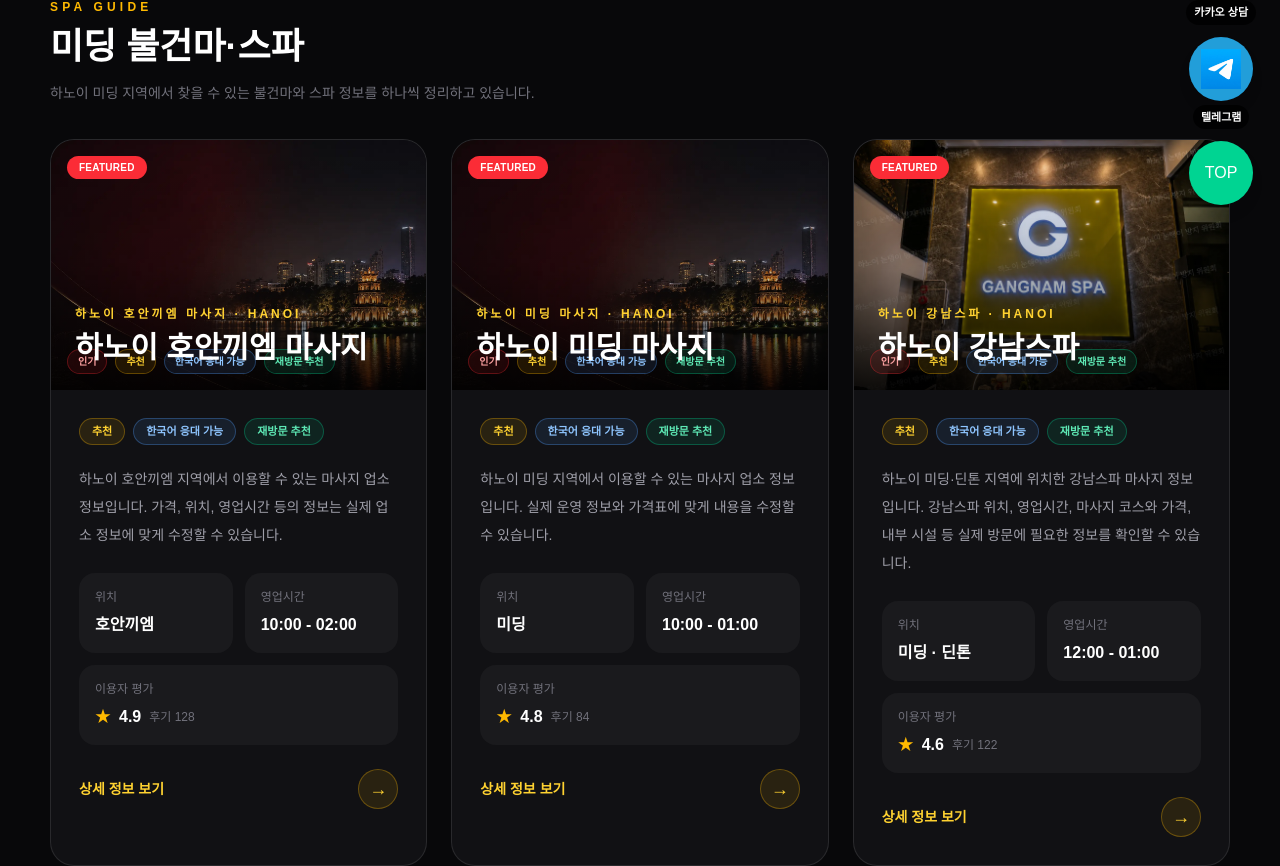
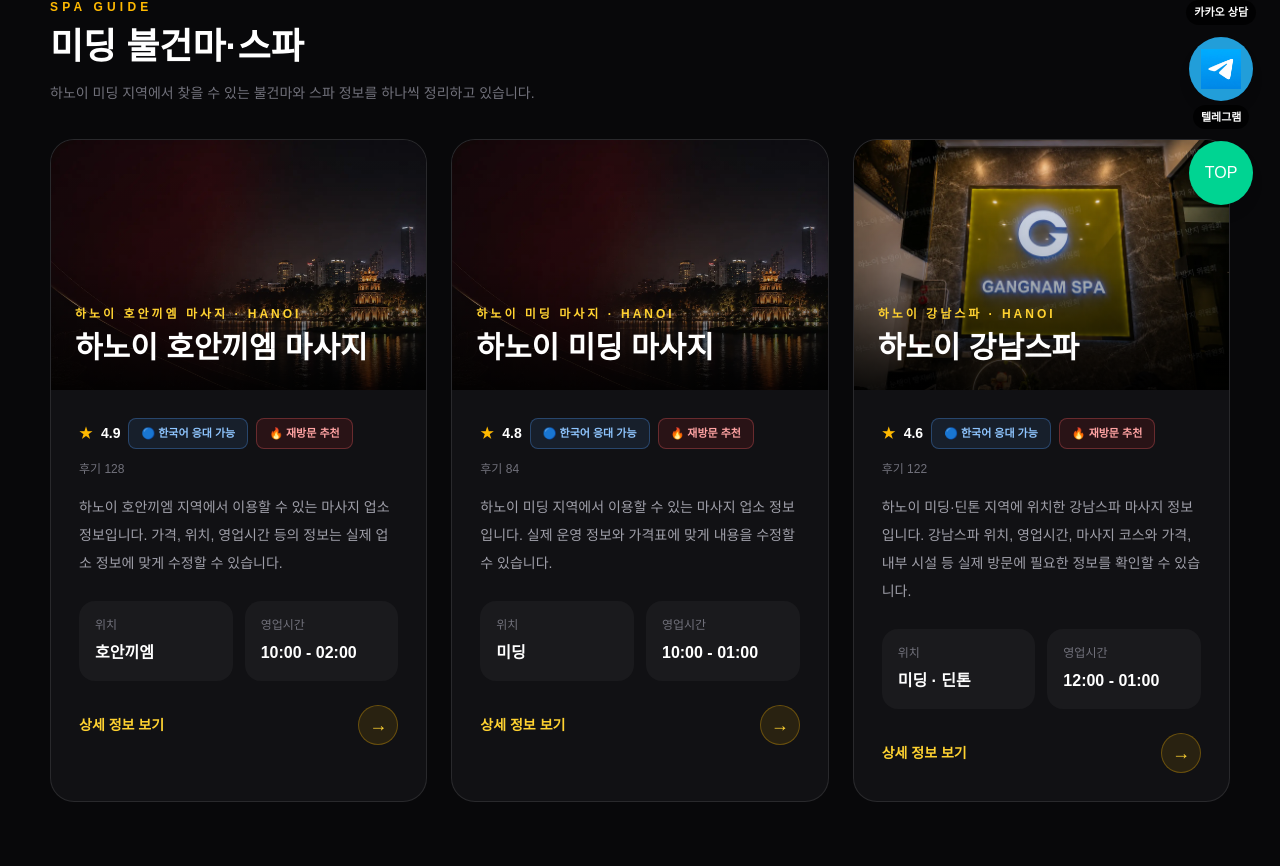
Before and after one commit to vietnam-nightlife/hanoi-nightlife, a Next.js app: page /massage in a window 1280 px wide. Shown: the part 571-1437 px from the top of the page. Built offline with nearby package versions, Linux system fonts and the light colour scheme.

Commit message:
Refactor MassagePage by removing badge styles
Removed badge styles and related rendering logic from the MassagePage component.

```diff
--- a/app/massage/page.tsx
+++ b/app/massage/page.tsx
@@ -23,15 +23,6 @@
   alternates: {
     canonical: "/massage",
   },
-};
-
-const badgeStyle: Record<string, string> = {
-  인기: "border-red-500/30 bg-red-500/10 text-red-300",
-  추천: "border-amber-400/30 bg-amber-400/10 text-amber-300",
-  "한국어 응대 가능":
-    "border-blue-400/30 bg-blue-400/10 text-blue-300",
-  "재방문 추천":
-    "border-emerald-400/30 bg-emerald-400/10 text-emerald-300",
 };
 
 export default function MassagePage() {
@@ -107,35 +98,6 @@
 
                 <div className="absolute inset-0 bg-gradient-to-t from-black/85 via-black/20 to-transparent" />
 
-
-                {/* FEATURED */}
-                {spa.featured && (
-                  <div className="absolute left-4 top-4 rounded-full bg-red-500 px-3 py-1 text-[10px] font-black tracking-wide text-white">
-                    FEATURED
-                  </div>
-                )}
-
-
-                {/* BADGES */}
-                {spa.tags && spa.tags.length > 0 && (
-                  <div className="absolute bottom-4 left-4 right-4 flex flex-wrap gap-2">
-
-                    {spa.tags.map((tag) => (
-                      <span
-                        key={tag}
-                        className={`rounded-full border px-2.5 py-1 text-[10px] font-bold backdrop-blur-md ${
-                          badgeStyle[tag] ??
-                          "border-white/20 bg-black/50 text-white"
-                        }`}
-                      >
-                        {tag}
-                      </span>
-                    ))}
-
-                  </div>
-                )}
-
-
                 <div className="absolute bottom-0 left-0 right-0 p-6">
 
                   <p className="text-xs font-black tracking-[0.25em] text-amber-300">
@@ -154,31 +116,44 @@
               {/* CARD CONTENT */}
               <div className="p-7">
 
-                {/* BADGE ROW */}
-                <div className="mb-5 flex flex-wrap gap-2">
+                {/* RATING + BADGES */}
+                <div className="flex flex-wrap items-center gap-2">
 
-                  {spa.recommended && (
-                    <span className="rounded-full border border-amber-400/30 bg-amber-400/10 px-3 py-1 text-[11px] font-bold text-amber-300">
-                      추천
+                  <div className="flex items-center gap-2 text-sm">
+                    <span className="text-amber-400">
+                      ★
+                    </span>
+
+                    <span className="font-bold">
+                      {spa.rating}
+                    </span>
+                  </div>
+
+
+                  {spa.koreanSupport && (
+                    <span className="rounded-lg border border-blue-400/30 bg-blue-400/10 px-3 py-1.5 text-[11px] font-bold text-blue-300">
+                      🔵 한국어 응대 가능
                     </span>
                   )}
 
-                  {spa.koreanSupport && (
-                    <span className="rounded-full border border-blue-400/30 bg-blue-400/10 px-3 py-1 text-[11px] font-bold text-blue-300">
-                      한국어 응대 가능
-                    </span>
-                  )}
 
                   {spa.revisitRecommended && (
-                    <span className="rounded-full border border-emerald-400/30 bg-emerald-400/10 px-3 py-1 text-[11px] font-bold text-emerald-300">
-                      재방문 추천
+                    <span className="rounded-lg border border-red-400/30 bg-red-500/10 px-3 py-1.5 text-[11px] font-bold text-red-300">
+                      🔥 재방문 추천
                     </span>
                   )}
 
                 </div>
 
 
-                <p className="text-sm leading-7 text-zinc-400">
+                {/* REVIEWS */}
+                <div className="mt-3 text-xs text-zinc-500">
+                  후기 {spa.reviews}
+                </div>
+
+
+                {/* DESCRIPTION */}
+                <p className="mt-4 text-sm leading-7 text-zinc-400">
                   {spa.description}
                 </p>
 
@@ -208,32 +183,6 @@
                     <p className="mt-2 font-bold">
                       {spa.hours}
                     </p>
-
-                  </div>
-
-                </div>
-
-
-                {/* RATING */}
-                <div className="mt-3 rounded-2xl bg-white/[0.04] p-4">
-
-                  <p className="text-xs text-zinc-500">
-                    이용자 평가
-                  </p>
-
-                  <div className="mt-2 flex items-center gap-2">
-
-                    <span className="text-amber-400">
-                      ★
-                    </span>
-
-                    <span className="font-bold">
-                      {spa.rating}
-                    </span>
-
-                    <span className="text-xs text-zinc-500">
-                      후기 {spa.reviews}
-                    </span>
 
                   </div>
 
```
